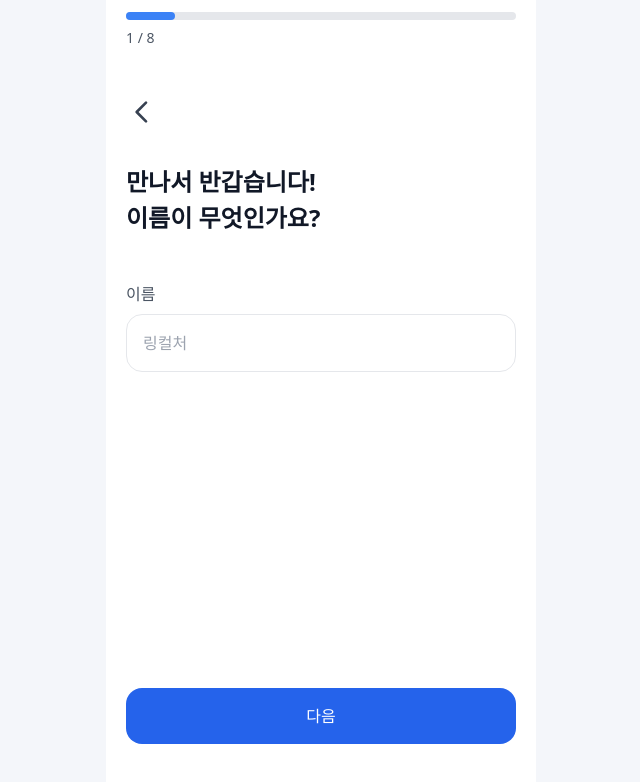
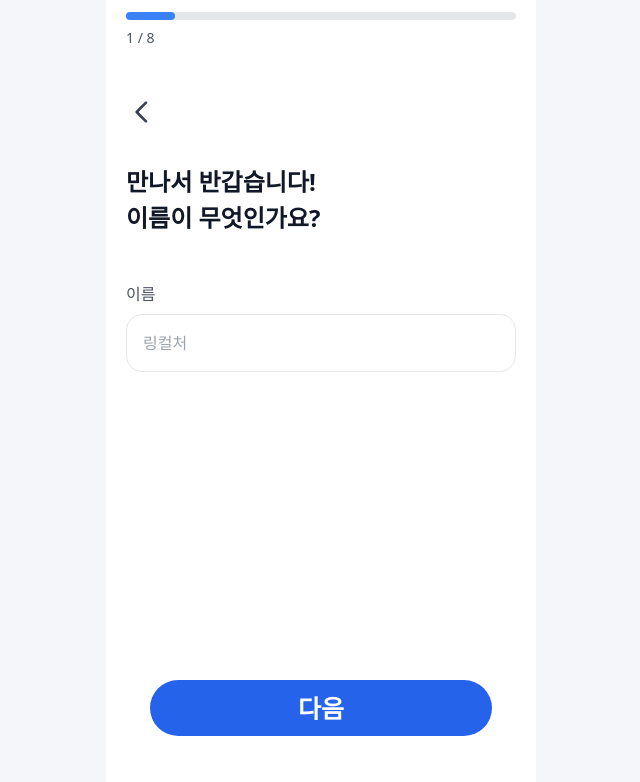
Before and after one commit to oznchex/linkculture-web, a Next.js app: page /onboarding in a window 1280 px wide. Shown: the top 782 px of the page, without its empty margins (319-959 px from the left). Built offline with nearby package versions, Linux system fonts and the light colour scheme.

Commit message:
fix: 버튼 UI 수정

```diff
--- a/src/app/onboarding/layout.tsx
+++ /dev/null
@@ -1,13 +0,0 @@
-import PageTransition from '@/components/common/animation/PageTransition'
-
-export default function OnboardingLayout({
-  children,
-}: {
-  children: React.ReactNode
-}) {
-  return (
-    <PageTransition>
-      {children}
-    </PageTransition>
-  )
-}
--- a/src/app/page.tsx
+++ b/src/app/page.tsx
@@ -1,10 +1,16 @@
 'use client'
 
 import Image from 'next/image'
-import Link from 'next/link'
+import { useRouter } from 'next/navigation'
 import { motion } from 'framer-motion'
 
 export default function Home() {
+  const router = useRouter();
+
+  const handleClick = () => {
+    router.push('/onboarding');
+  };
+
   return (
     <motion.div
     initial={{ opacity: 0 }}
@@ -38,13 +44,12 @@ export default function Home() {
             className="animate-float"
           />
         </div>
-
-        <motion.div
-          whileHover={{ scale: 1.05 }}
-          whileTap={{ scale: 0.95 }}
+        <button
+          onClick={handleClick}
+          className="w-[21.40694rem] h-[3.50356rem] flex items-center justify-center rounded-full text-white text-[1.5625rem] font-bold font-pretendard bg-blue60"
         >
-          <Link href="/onboarding" className="block bg-blue-500 text-white px-4 py-2 rounded-lg text-center">다음</Link>
-        </motion.div>
+          다음
+        </button>
       </div>
       </div>
     </motion.div>
--- a/src/components/common/button/RoutingButton.tsx
+++ b/src/components/common/button/RoutingButton.tsx
@@ -32,10 +32,10 @@ const RoutingButton = ({
     <button
       onClick={handleClick}
       disabled={disabled}
-      className={`w-full py-4 rounded-2xl text-white text-base font-medium
+      className={`w-[21.40694rem] h-[3.50356rem] flex items-center justify-center rounded-full text-white text-[1.5625rem] font-bold font-pretendard leading-[120%] mb-2
         ${disabled
           ? 'bg-gray-200 cursor-not-allowed'
-          : 'bg-blue-600 hover:bg-blue-700'
+          : 'bg-blue60 hover:bg-blue80'
         }
         ${className}`}
     >
--- a/src/components/common/onboarding/OnboardingContainer.tsx
+++ b/src/components/common/onboarding/OnboardingContainer.tsx
@@ -11,6 +11,7 @@ import SelectWheelChairAvailabilityStep from './select/SelectWheelChairAvailabil
 import CertifyWelfareCardStep from './certify/CertifyWelfareCardStep';
 import CompleteOnboardingStep from './CompleteOnboardingStep';
 import RoutingButton from '../button/RoutingButton';
+
 export default function OnboardingContainer() {
   const [step, setStep] = useState(1);
 
@@ -52,11 +53,9 @@ export default function OnboardingContainer() {
         </div>
       </div>
 
-      {/* Fixed bottom button */}
-      <div className="px-5 pb-14">
+      <div className="flex justify-center px-5 pb-14">
         <RoutingButton
           onClick={handleNext}
-          className="w-full"
         >
           다음
         </RoutingButton>
--- a/src/components/common/onboarding/select/SelectGenderStep.tsx
+++ b/src/components/common/onboarding/select/SelectGenderStep.tsx
@@ -78,7 +78,6 @@ export default function SelectGenderStep({ onNext, onBack }: SelectGenderStepPro
       </motion.div>
 
       {/* 해당사항 없음 체크박스 */}
-      {/* 해당사항 없음 체크박스 */}
       <motion.label
         initial={{ x: 50, opacity: 0 }}
         animate={{ x: 0, opacity: 1 }}
```
